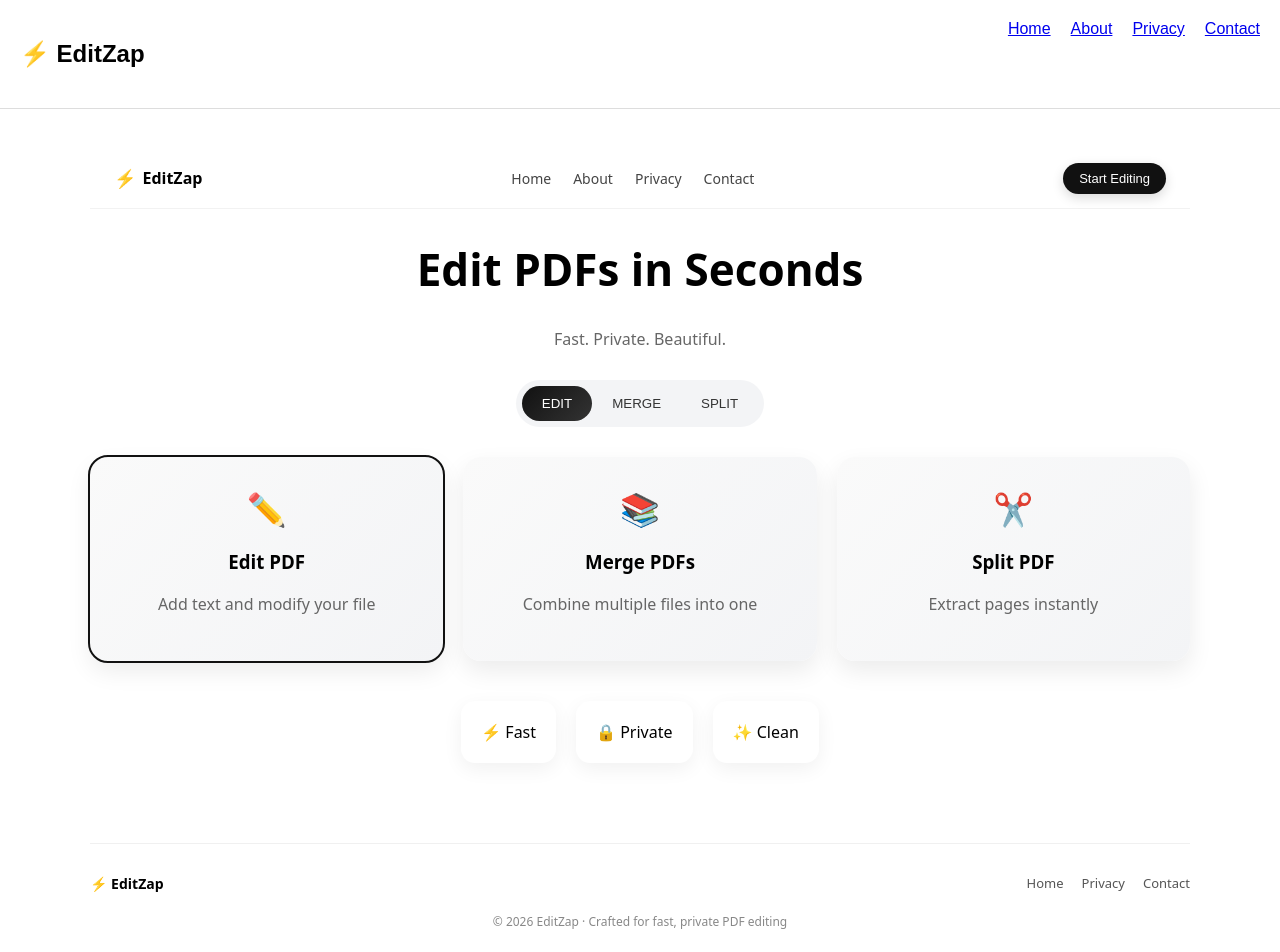
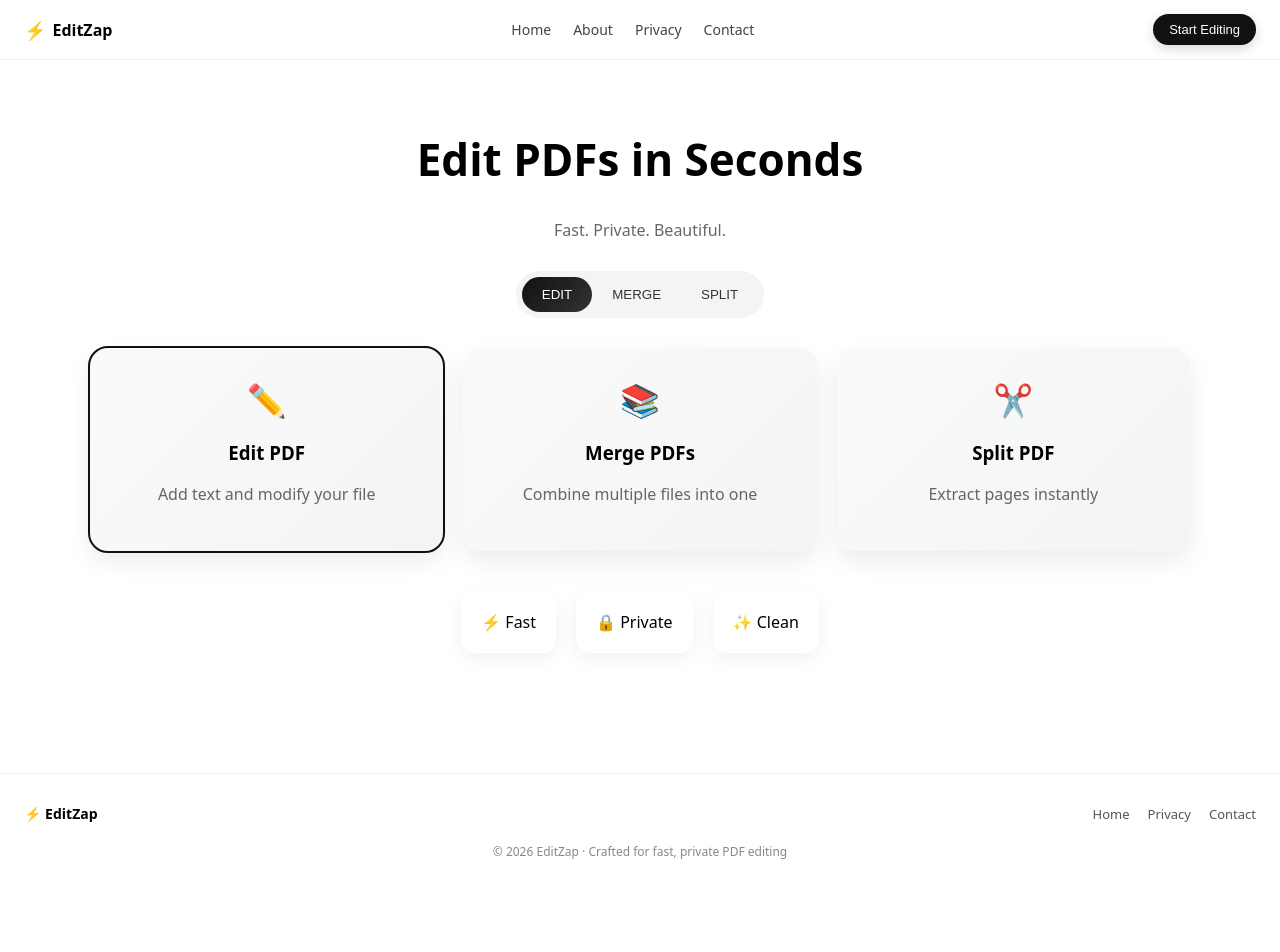
Before and after one commit to editzap/editzap, a Next.js app: page / in a window 1280 px wide. Shown: the top 952 px of the page. After the commit the page ends 890 px from the top, so only its background shows below. Built offline with nearby package versions, Linux system fonts and the light colour scheme.

Commit message:
final working version

```diff
--- a/app/layout.tsx
+++ b/app/layout.tsx
@@ -1,7 +1,4 @@
-export const metadata = {
-  title: "EditZap - Free PDF Editor",
-  description: "Edit PDF online for free. Add text, merge, split instantly.",
-};
+import "./globals.css";
 
 export default function RootLayout({
   children,
@@ -10,60 +7,135 @@ export default function RootLayout({
 }) {
   return (
     <html lang="en">
-      <head>
+      <body style={body}>
+        {/* HEADER */}
+        <header style={header}>
+          <div style={logoWrap}>
+            <span style={logoIcon}>⚡</span>
+            <span style={logoText}>EditZap</span>
+          </div>
 
-        {/* GOOGLE VERIFICATION */}
-        <meta
-          name="google-site-verification"
-          content="VlskugI9oL7iR415GO-_cqk_HqfxZSzu4BklP4eWymY"
-        />
+          <nav style={navLinks}>
+            <span style={navItem}>Home</span>
+            <span style={navItem}>About</span>
+            <span style={navItem}>Privacy</span>
+            <span style={navItem}>Contact</span>
+          </nav>
 
-        {/* ✅ ADSENSE CODE (VERY IMPORTANT) */}
-        <script
-          async
-          src="https://pagead2.googlesyndication.com/pagead/js/adsbygoogle.js?client=ca-pub-4445312802335744"
-          crossOrigin="anonymous"
-        ></script>
+          <button style={ctaBtn}>Start Editing</button>
+        </header>
 
-      </head>
-
-      <body style={{ margin: 0, fontFamily: "Arial" }}>
-
-        {/* NAVBAR */}
-        <div
-          style={{
-            display: "flex",
-            justifyContent: "space-between",
-            padding: 20,
-            borderBottom: "1px solid #ddd",
-          }}
-        >
-          <h2>⚡ EditZap</h2>
-
-          <div style={{ display: "flex", gap: 20 }}>
-            <a href="/">Home</a>
-            <a href="/about">About</a>
-            <a href="/privacy">Privacy</a>
-            <a href="/contact">Contact</a>
-          </div>
-        </div>
-
-        {/* MAIN CONTENT */}
-        {children}
+        {/* PAGE CONTENT */}
+        <main>{children}</main>
 
         {/* FOOTER */}
-        <div
-          style={{
-            marginTop: 40,
-            padding: 20,
-            textAlign: "center",
-            borderTop: "1px solid #ddd",
-          }}
-        >
-          © 2026 EditZap — Free PDF Tools
-        </div>
+        <footer style={footer}>
+          <div style={footerInner}>
+            <div style={footerBrand}>⚡ EditZap</div>
 
+            <div style={footerLinks}>
+              <span>Home</span>
+              <span>Privacy</span>
+              <span>Contact</span>
+            </div>
+          </div>
+
+          <div style={footerBottom}>
+            © {new Date().getFullYear()} EditZap · Crafted for fast, private PDF editing
+          </div>
+        </footer>
       </body>
     </html>
   );
 }
+
+/* STYLES */
+
+const body: React.CSSProperties = {
+  margin: 0,
+  fontFamily: "system-ui",
+};
+
+/* HEADER */
+const header: React.CSSProperties = {
+  position: "sticky",
+  top: 0,
+  zIndex: 10,
+  display: "flex",
+  justifyContent: "space-between",
+  alignItems: "center",
+  padding: "14px 24px",
+  backdropFilter: "blur(10px)",
+  background: "rgba(255,255,255,0.7)",
+  borderBottom: "1px solid rgba(0,0,0,0.05)",
+};
+
+const logoWrap: React.CSSProperties = {
+  display: "flex",
+  alignItems: "center",
+  gap: 6,
+  fontWeight: 600,
+};
+
+const logoIcon: React.CSSProperties = {
+  fontSize: 18,
+};
+
+const logoText: React.CSSProperties = {
+  fontSize: 16,
+};
+
+const navLinks: React.CSSProperties = {
+  display: "flex",
+  gap: 22,
+  fontSize: 14,
+};
+
+const navItem: React.CSSProperties = {
+  cursor: "pointer",
+  color: "#444",
+};
+
+const ctaBtn: React.CSSProperties = {
+  padding: "8px 16px",
+  borderRadius: 999,
+  background: "#111",
+  color: "#fff",
+  fontSize: 13,
+  border: "none",
+  cursor: "pointer",
+  boxShadow: "0 4px 12px rgba(0,0,0,0.15)",
+};
+
+/* FOOTER */
+const footer: React.CSSProperties = {
+  marginTop: 80,
+  padding: "30px 24px",
+  borderTop: "1px solid rgba(0,0,0,0.06)",
+};
+
+const footerInner: React.CSSProperties = {
+  display: "flex",
+  justifyContent: "space-between",
+  alignItems: "center",
+  marginBottom: 20,
+};
+
+const footerBrand: React.CSSProperties = {
+  fontWeight: 600,
+  fontSize: 14,
+};
+
+const footerLinks: React.CSSProperties = {
+  display: "flex",
+  gap: 18,
+  fontSize: 13,
+  color: "#555",
+  cursor: "pointer",
+};
+
+const footerBottom: React.CSSProperties = {
+  textAlign: "center",
+  fontSize: 12,
+  color: "#888",
+};
--- a/app/page.tsx
+++ b/app/page.tsx
@@ -43,23 +43,6 @@ export default function Home() {
 
   return (
     <div style={container}>
-      {/* HEADER */}
-      <div style={header}>
-        <div style={logoWrap}>
-          <span style={logoIcon}>⚡</span>
-          <span style={logoText}>EditZap</span>
-        </div>
-
-        <div style={navLinks}>
-          <span style={navItem}>Home</span>
-          <span style={navItem}>About</span>
-          <span style={navItem}>Privacy</span>
-          <span style={navItem}>Contact</span>
-        </div>
-
-        <button style={ctaBtn}>Start Editing</button>
-      </div>
-
       {/* HERO */}
       <motion.div
         initial={{ opacity: 0, y: 20 }}
@@ -119,23 +102,6 @@ export default function Home() {
           </motion.div>
         ))}
       </div>
-
-      {/* FOOTER */}
-      <div style={footer}>
-        <div style={footerInner}>
-          <div style={footerBrand}>⚡ EditZap</div>
-
-          <div style={footerLinks}>
-            <span>Home</span>
-            <span>Privacy</span>
-            <span>Contact</span>
-          </div>
-        </div>
-
-        <div style={footerBottom}>
-          © {new Date().getFullYear()} EditZap · Crafted for fast, private PDF editing
-        </div>
-      </div>
     </div>
   );
 }
@@ -149,59 +115,6 @@ const container: React.CSSProperties = {
   fontFamily: "system-ui",
 };
 
-/* HEADER */
-const header: React.CSSProperties = {
-  position: "sticky",
-  top: 0,
-  zIndex: 10,
-  display: "flex",
-  justifyContent: "space-between",
-  alignItems: "center",
-  padding: "14px 24px",
-  marginBottom: 30,
-  backdropFilter: "blur(10px)",
-  background: "rgba(255,255,255,0.7)",
-  borderBottom: "1px solid rgba(0,0,0,0.05)",
-};
-
-const logoWrap: React.CSSProperties = {
-  display: "flex",
-  alignItems: "center",
-  gap: 6,
-  fontWeight: 600,
-};
-
-const logoIcon: React.CSSProperties = {
-  fontSize: 18,
-};
-
-const logoText: React.CSSProperties = {
-  fontSize: 16,
-};
-
-const navLinks: React.CSSProperties = {
-  display: "flex",
-  gap: 22,
-  fontSize: 14,
-};
-
-const navItem: React.CSSProperties = {
-  cursor: "pointer",
-  color: "#444",
-};
-
-const ctaBtn: React.CSSProperties = {
-  padding: "8px 16px",
-  borderRadius: 999,
-  background: "#111",
-  color: "#fff",
-  fontSize: 13,
-  border: "none",
-  cursor: "pointer",
-  boxShadow: "0 4px 12px rgba(0,0,0,0.15)",
-};
-
-/* HERO */
 const hero: React.CSSProperties = {
   textAlign: "center",
   marginBottom: 30,
@@ -297,36 +210,3 @@ const featureCard: React.CSSProperties = {
   background: "#fff",
   boxShadow: "0 6px 20px rgba(0,0,0,0.06)",
 };
-
-/* FOOTER */
-const footer: React.CSSProperties = {
-  marginTop: 80,
-  paddingTop: 30,
-  borderTop: "1px solid rgba(0,0,0,0.06)",
-};
-
-const footerInner: React.CSSProperties = {
-  display: "flex",
-  justifyContent: "space-between",
-  alignItems: "center",
-  marginBottom: 20,
-};
-
-const footerBrand: React.CSSProperties = {
-  fontWeight: 600,
-  fontSize: 14,
-};
-
-const footerLinks: React.CSSProperties = {
-  display: "flex",
-  gap: 18,
-  fontSize: 13,
-  color: "#555",
-  cursor: "pointer",
-};
-
-const footerBottom: React.CSSProperties = {
-  textAlign: "center",
-  fontSize: 12,
-  color: "#888",
-};
```
